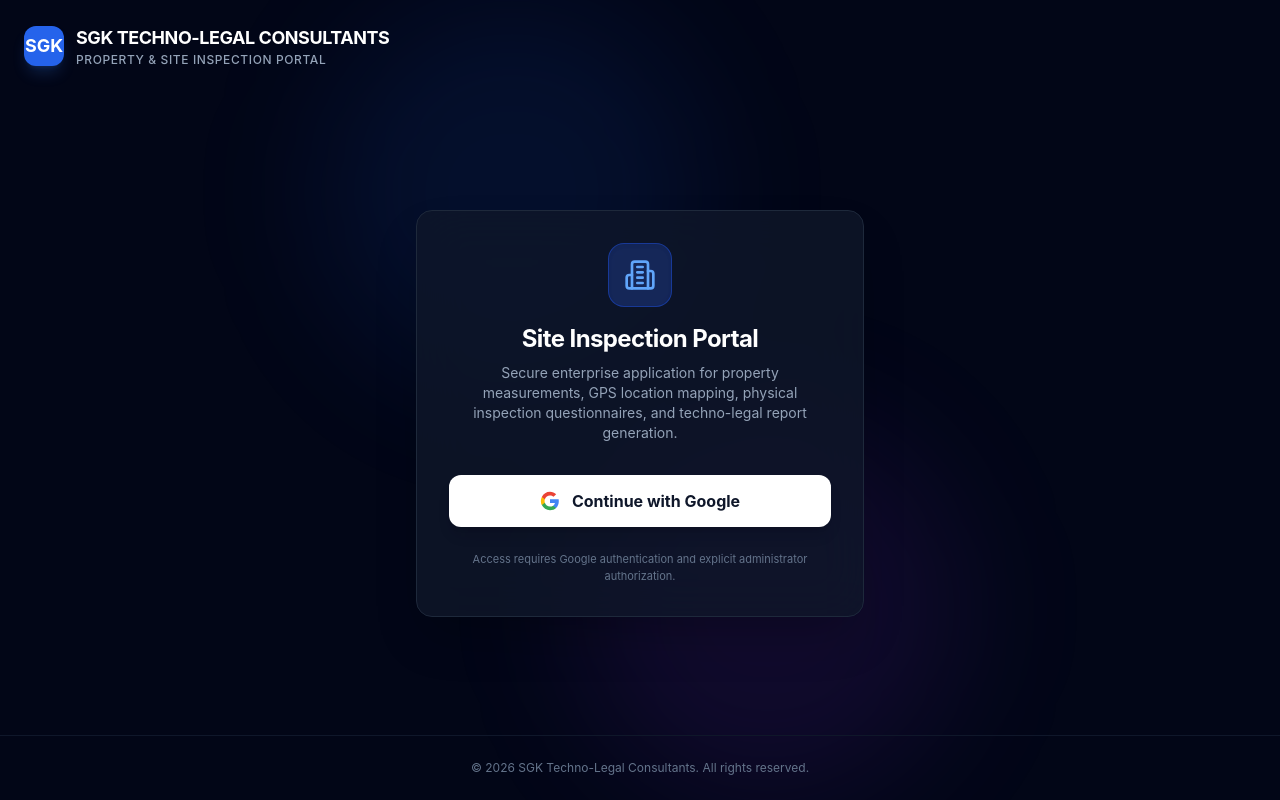
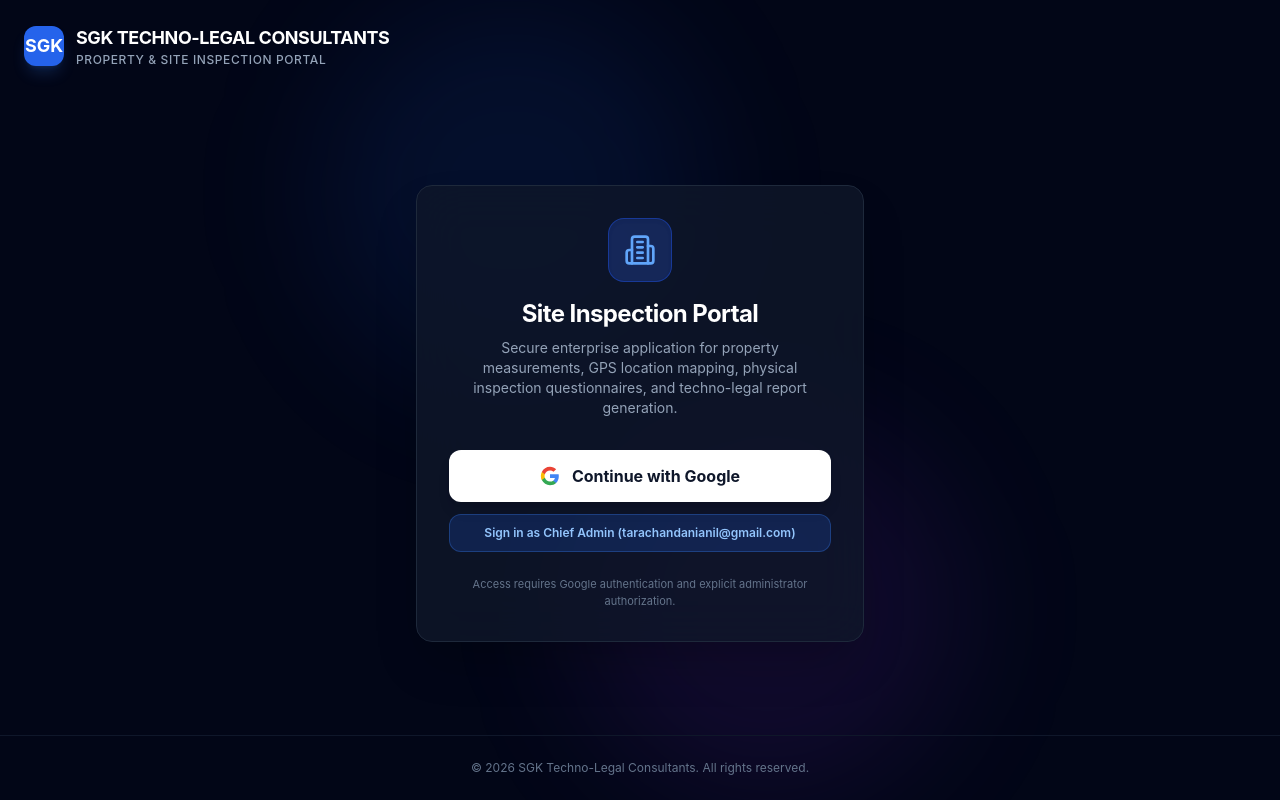
Before and after one commit to Anmol24071/SGK-Techno-Legal-Consultants-Site-Inspection, a Next.js app: page / in a window 1280 px wide. Built offline with nearby package versions, Linux system fonts and the light colour scheme; no server answers.

Commit message:
Add direct Chief Admin sign-in button for instant access

```diff
--- a/src/app/page.tsx
+++ b/src/app/page.tsx
@@ -7,7 +7,7 @@
 import { useAuth, CustomUser } from "@/app/providers";
 
 export default function LoginPage() {
-  const { session, status } = useAuth();
+  const { session, status, loginAs } = useAuth();
   const router = useRouter();
 
   useEffect(() => {
@@ -27,6 +27,17 @@
 
   const handleGoogleSignIn = () => {
     signIn("google");
+  };
+
+  const handleAdminInstantLogin = () => {
+    loginAs({
+      id: "admin-chief-1",
+      name: "Anil Tarachandani",
+      email: "tarachandanianil@gmail.com",
+      role: "ADMIN",
+      status: "APPROVED",
+    });
+    router.push("/admin/dashboard");
   };
 
   return (
@@ -63,6 +74,7 @@
             </p>
           </div>
 
+          <div className="space-y-3">
             {/* Primary Google Auth Button */}
             <button
               onClick={handleGoogleSignIn}
@@ -89,6 +101,15 @@
               <span>Continue with Google</span>
             </button>
 
+            {/* Chief Admin Direct Sign-in */}
+            <button
+              onClick={handleAdminInstantLogin}
+              className="w-full bg-blue-600/20 hover:bg-blue-600/30 text-blue-300 font-semibold py-2.5 px-4 rounded-xl text-xs flex items-center justify-center gap-2 border border-blue-500/30 transition-all"
+            >
+              <span>Sign in as Chief Admin (tarachandanianil@gmail.com)</span>
+            </button>
+          </div>
+
           <p className="text-[11px] text-slate-500 text-center mt-6">
             Access requires Google authentication and explicit administrator authorization.
           </p>
```
Lines whose indentation alone changed are shown as unchanged.
